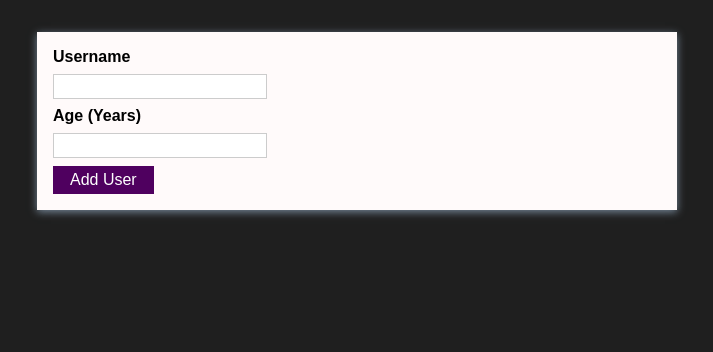
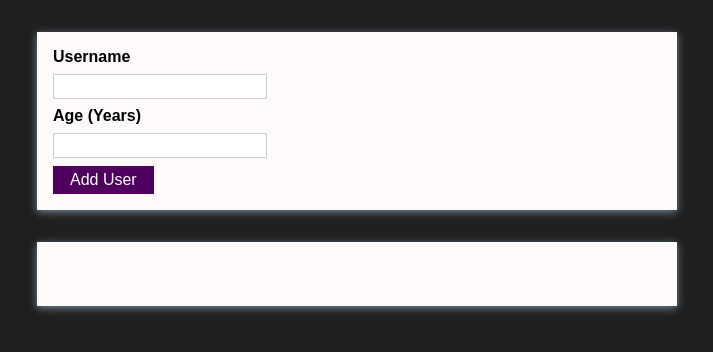
Before and after one commit to JensenYuen/React-by-Maximilian, a React (Create React App) app in the folder 03-react-prac-proj/: page / in a window 1280 px wide. Shown: the top 352 px of the page, without its empty margins (283-996 px from the left). Built offline with nearby package versions, Linux system fonts and the light colour scheme.

Commit message:
added state into app.js

```diff
--- a/03-react-prac-proj/src/App.js
+++ b/03-react-prac-proj/src/App.js
@@ -1,11 +1,22 @@
-import React from 'react';
+import React, { useState } from 'react';
 
 import AddUser from './components/Users/AddUser';
+import UsersList from "./components/Users/UsersList";
 
 function App() {
+  const [users, setUsers] = useState([]);
+
+  const addNewUserHandler = (user) => {
+    console.log(user);
+    setUsers((prevUsers)=> {
+      return [users,...prevUsers]
+    });
+  };
+
   return (
     <div>
-      <AddUser />
+      <AddUser onAddNewUser={addNewUserHandler}/>
+      <UsersList users={users}/>
     </div>
   );
 }
--- a/03-react-prac-proj/src/components/Users/AddUser.js
+++ b/03-react-prac-proj/src/components/Users/AddUser.js
@@ -7,10 +7,11 @@ import classes from "./AddUser.module.css"
 const AddUser = (props) => {
   const [enteredUsername, setEnteredUsername] = useState('');
   const [enteredAge, setEnteredAge] = useState('');
-
+  console.log(props);
 
   const addUserHandler = (event) => {
     event.preventDefault();
+
     if (enteredUsername.trim().length === 0 || enteredAge.trim().length) {
       // console.log("missing input");
       return;
@@ -19,7 +20,13 @@ const AddUser = (props) => {
       // console.log("entered age is less than 1 or more than 100");
       return;
     }
-    console.log(enteredUsername, enteredAge);
+
+    const user = {
+      username: enteredUsername,
+      age: +enteredAge
+    }
+    props.onAddNewUser(user);
+
     setEnteredUsername('');
     setEnteredAge('');
   };
--- /dev/null
+++ b/03-react-prac-proj/src/components/Users/UsersList.js
@@ -0,0 +1,20 @@
+import React from "react";
+
+import classes from './UsersList.module.css'
+import Card from "../UI/Card";
+
+const UsersList = (props) => {
+  return (
+    <Card className={classes.users}>
+      <ul>
+        {props.users.map((user) => (
+          <li>
+            {user.username} ({user.age}yo)
+          </li>
+        ))}
+      </ul>
+    </Card>
+  );
+};
+
+export default UsersList;
--- /dev/null
+++ b/03-react-prac-proj/src/components/Users/UsersList.module.css
@@ -0,0 +1,16 @@
+.users {
+  margin: 2rem auto;
+  width: 90%;
+  max-width: 40rem;
+}
+
+.users ul {
+  list-style: none;
+  padding: 1rem;
+}
+
+.users li {
+  border: 1px solid #ccc;
+  margin: 0.5rem 0;
+  padding: 0.5rem;
+}
```
